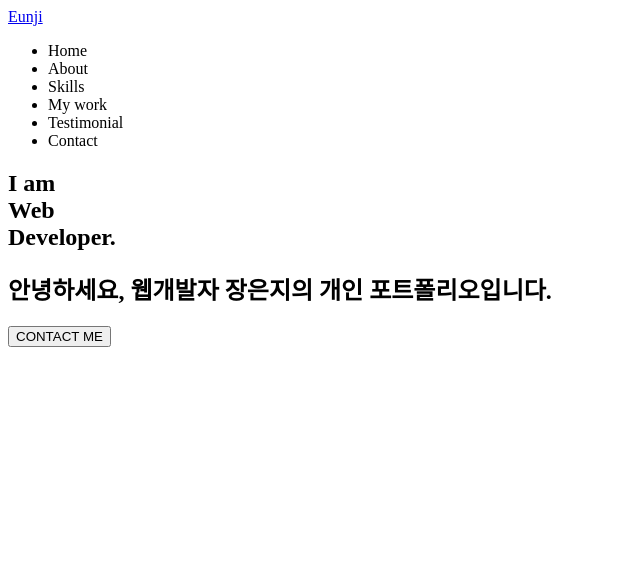
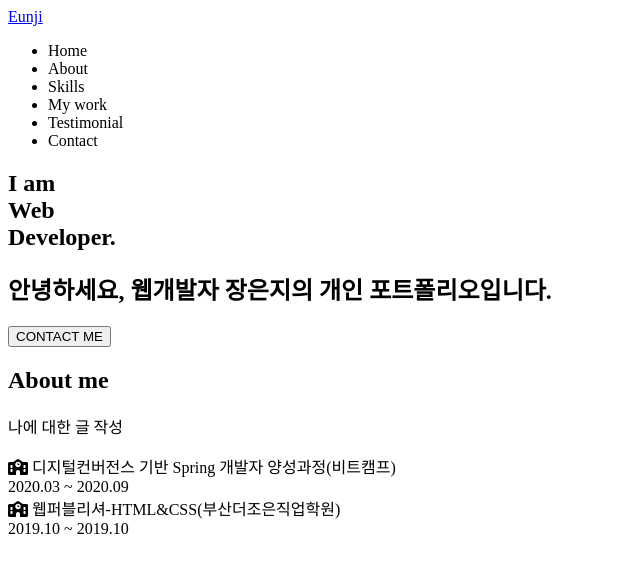
Before and after one commit to 93eunjji/portfolio, a plain HTML site: page index.html in a window 1280 px wide. Shown: the whole page, without its empty margins (0-640 px from the left). Drawn offline with Linux system fonts and the light colour scheme.

Commit message:
HTML:About

```diff
--- a/index.html
+++ b/index.html
@@ -38,15 +38,37 @@
 
 
   <!-- About -->
-  <section id="about"></section>
+  <section id="about">
+    <h1>About me</h1>
+    <p>
+      나에 대한 글 작성
+    </p>
+    <div class="about__jobs">
+      <div class="jobs">
+        <i class="fas fa-school"></i>
+          <span class="job__name">디지털컨버전스 기반 Spring 개발자 양성과정(비트캠프)</span><br>
+          <span class="job__period">2020.03 ~ 2020.09</span>
+      </div>
+      <div class="jobs">
+        <i class="fas fa-school"></i>
+          <span class="job__name">웹퍼블리셔-HTML&CSS(부산더조은직업학원)</span><br>
+          <span class="job__period">2019.10 ~ 2019.10</span>
+      </div>
+    </div>
+
+  </section>
   <!-- Skills -->
-  <section id="skills"></section>
+  <section id="skills">
+  </section>
   <!-- Work -->
-  <section id="work"></section>
+  <section id="work">
+  </section>
   <!-- Testimonials -->
-  <section id="testimonials"></section>
+  <section id="testimonials">
+  </section>
   <!-- Contact -->
-  <section id="contact"></section>
+  <section id="contact">
+  </section>
 
 
 
```
